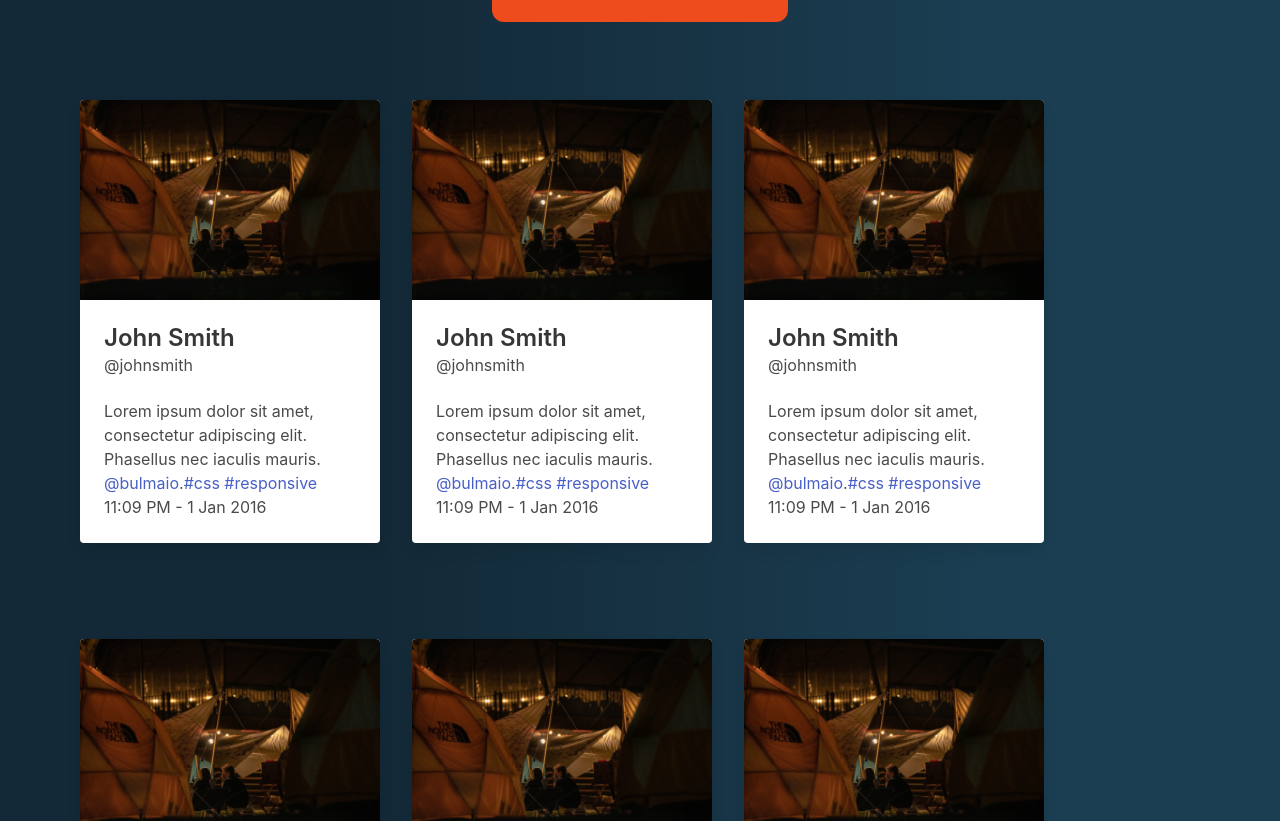
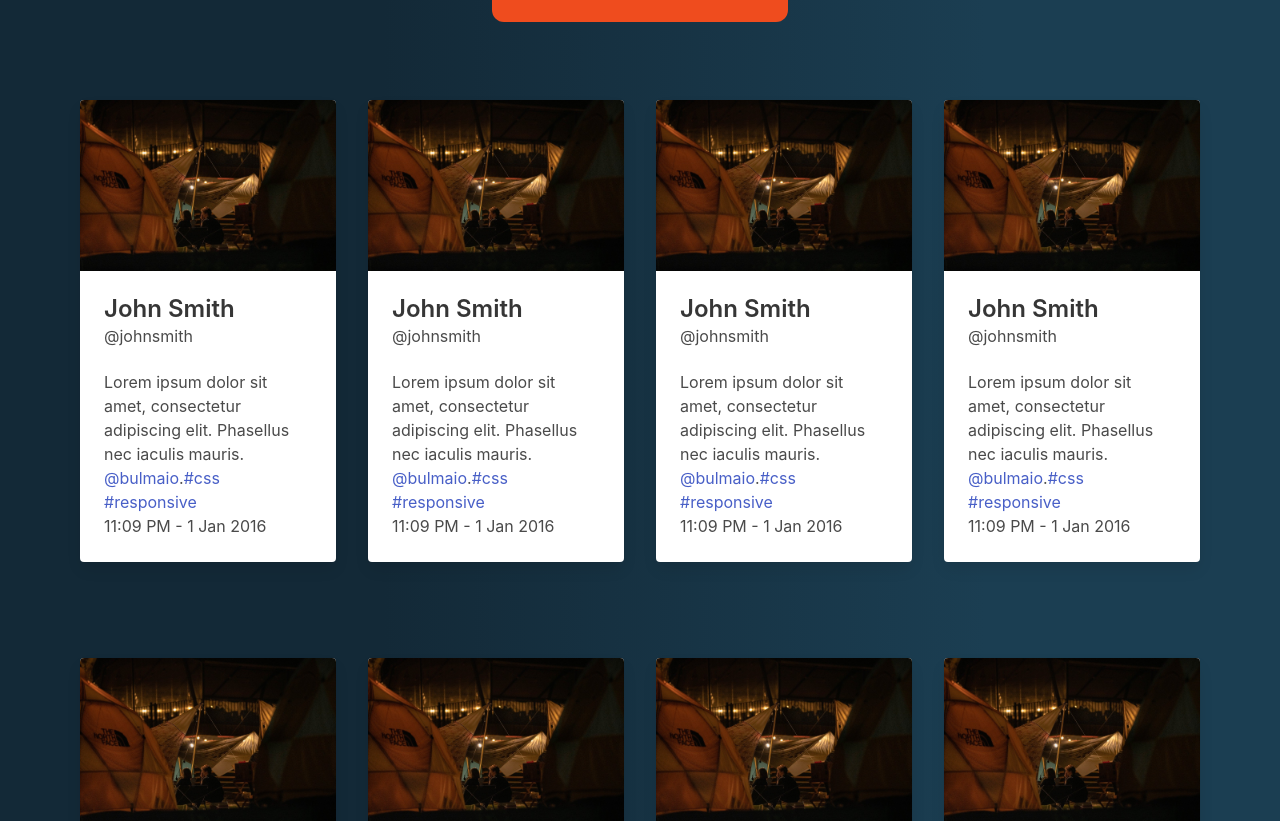
Before and after one commit to output777/mini-client, a React (Create React App) app: page / in a window 1280 px wide. Shown: the part 617-1438 px from the top of the page. Built offline with nearby package versions, Linux system fonts and the light colour scheme.

Commit message:
리스트 아이템 사이즈 변경

```diff
--- a/src/components/Item.jsx
+++ b/src/components/Item.jsx
@@ -36,6 +36,7 @@
 
 const StyledItemBox = styled.div`
   margin: 3rem 1rem;
-  width: 300px;
+  width: calc(25% - 2rem);
+  min-width:256px;
   height: auto;
 `
```
